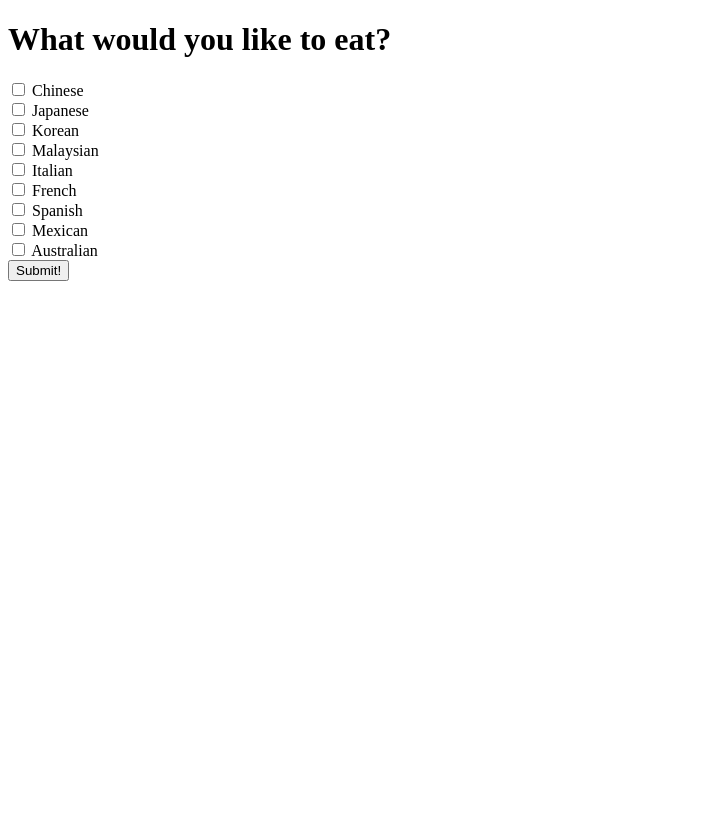
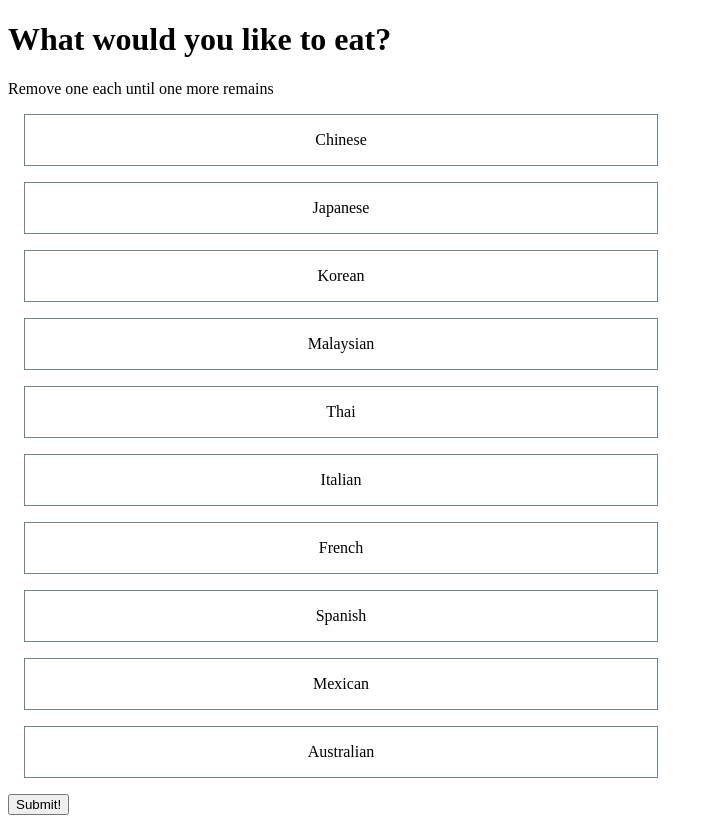
Before and after one commit to ashalexis/hungy-v1, a website: page index.html in a window 1280 px wide. Shown: the whole page, without its empty margins (0-713 px from the left). Before the commit the page ends 800 px from the top, so only its background shows below. Drawn offline with nearby package versions, Linux system fonts and the light colour scheme; no server answers.

Commit message:
changed to remove until one remains

```diff
--- a/index.html
+++ b/index.html
@@ -5,27 +5,94 @@
     <meta lang="en" />
   </head>
 
+  <style>
+    .foodbutton {
+      margin: 1rem;
+      border: 1px solid slategray;
+      overflow: hidden;
+      max-width: 50%;
+    }
+
+    .foodbutton label span {
+      padding: 1rem;
+      text-align: center;
+      display: block;
+    }
+
+    .foodbutton label input {
+      position: absolute;
+      display: none;
+    }
+
+    .foodbutton input:checked + span {
+      background-color: red;
+    }
+  </style>
+
   <body>
     <h1>What would you like to eat?</h1>
-		<form id="form" action="">
-			<input type="checkbox" id="chinese" name="food" value="Chinese" />
-			<label for="chinese">Chinese</label><br />
-			<input type="checkbox" id="japanese" name="food" value="Japanese" />
-			<label for="japanese">Japanese</label><br />
-			<input type="checkbox" id="korean" name="food" value="Korean" />
-			<label for="korean">Korean</label><br />
-			<input type="checkbox" id="malaysian" name="food" value="Malaysian" />
-			<label for="malaysian">Malaysian</label><br />
-			<input type="checkbox" id="italian" name="food" value="Italian" />
-			<label for="italian">Italian</label><br />
-			<input type="checkbox" id="french" name="food" value="French" />
-			<label for="french">French</label><br />
-			<input type="checkbox" id="spanish" name="food" value="Spanish" />
-			<label for="spanish">Spanish</label><br />
-			<input type="checkbox" id="mexican" name="food" value="Mexican" />
-			<label for="mexican">Mexican</label><br />
-			<input type="checkbox" id="australian" name="food" value="Australian" />
-			<label for="australian">Australian</label><br />
+    <p>Remove one each until one more remains</p>
+    <form id="form">
+      <div class="foodbutton">
+        <label for="chinese">
+          <input type="radio" id="chinese" name="food" value="Chinese" />
+          <span>Chinese</span>
+        </label>
+      </div>
+      <div class="foodbutton">
+        <label for="japanese">
+          <input type="radio" id="japanese" name="food" value="Japanese" />
+          <span>Japanese</span>
+        </label>
+      </div>
+      <div class="foodbutton">
+        <label for="korean">
+          <input type="radio" id="korean" name="food" value="Korean" />
+          <span>Korean</span>
+        </label>
+      </div>
+      <div class="foodbutton">
+        <label for="malaysian">
+          <input type="radio" id="malaysian" name="food" value="Malaysian" />
+          <span>Malaysian</span>
+        </label>
+      </div>
+      <div class="foodbutton">
+        <label for="thai">
+          <input type="radio" id="thai" name="food" value="Thai" />
+          <span>Thai</span>
+        </label>
+      </div>
+      <div class="foodbutton">
+        <label for="italian">
+          <input type="radio" id="italian" name="food" value="Italian" />
+          <span>Italian</span>
+        </label>
+      </div>
+      <div class="foodbutton">
+        <label for="french">
+          <input type="radio" id="french" name="food" value="French" />
+          <span>French</span>
+        </label>
+      </div>
+      <div class="foodbutton">
+        <label for="spanish">
+          <input type="radio" id="spanish" name="food" value="Spanish" />
+          <span>Spanish</span>
+        </label>
+      </div>
+      <div class="foodbutton">
+        <label for="mexican">
+          <input type="radio" id="mexican" name="food" value="Mexican" />
+          <span>Mexican</span>
+        </label>
+      </div>
+      <div class="foodbutton">
+        <label for="australian">
+          <input type="radio" id="australian" name="food" value="Australian" />
+          <span>Australian</span>
+        </label>
+      </div>
       <button>Submit!</button>
     </form>
 
@@ -33,35 +100,25 @@
     <script>
       const socket = io();
 
-			const form = document.getElementById("form");
-			const foodChoices = document.getElementsByName("food");
-			const foodLabels = document.getElementsByTagName("label");
-			const finalChoices = [];
+      const form = document.getElementById('form');
+      const foodChoices = document.getElementsByName('food');
+      const foodButtons = document.getElementsByClassName('foodbutton');
 
-			form.addEventListener("submit", function (e) {
+      form.addEventListener('submit', function (e) {
         e.preventDefault();
-				foodChoices.forEach(
-					(choice) => choice.checked && finalChoices.push(choice.value)
-				);
-				if (finalChoices) {
-					console.log(finalChoices);
-					socket.emit("food choice", finalChoices);
-					foodChoices.forEach((choice) => (choice.checked = false));
-					// clear final choices
-					while (finalChoices.length) {
-						finalChoices.pop();
-					}
+        const removedChoice = document.querySelector(
+          'input[name="food"]:checked'
+        ).value;
+        if (removedChoice) {
+          socket.emit('food choice', removedChoice);
         }
       });
 
-			socket.on("food choice", function (updatedChoices) {
+      socket.on('food choice', function (deleteChoice) {
         for (let i = 0; i < foodChoices.length; i++) {
-					if (updatedChoices.includes(foodChoices[i].value)) {
-						foodChoices[i].style.display = "inline";
-						foodLabels[i].style.display = "inline";
-					} else {
-						foodChoices[i].style.display = "none";
-						foodLabels[i].style.display = "none";
+          if (foodChoices[i].value === deleteChoice) {
+            foodChoices[i].style.display = 'none';
+            foodButtons[i].style.display = 'none';
           }
         }
         window.scrollTo(0, document.body.scrollHeight);
```
Lines whose indentation alone changed are shown as unchanged.
